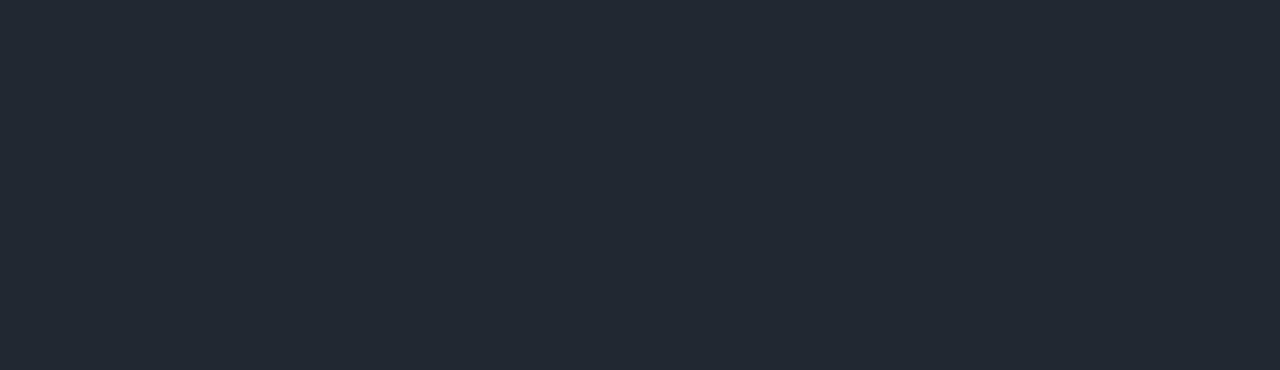
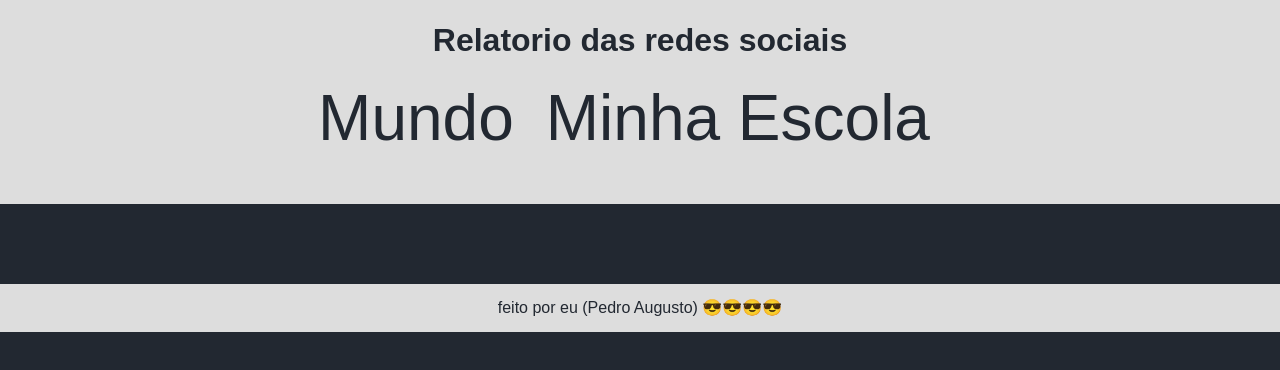
Before and after one commit to pedro-escola/minerador-dados, a plain HTML site: page index.html in a window 1280 px wide. Drawn offline with Linux system fonts and the light colour scheme; a web font is replaced by a local one.

Commit message:
html legal ebaaaaaa :DDDDD
tambem renomeia o main.js :P

```diff
--- a/index.html
+++ b/index.html
@@ -11,6 +11,27 @@
     </head>
 
     <body>
+        <header>
+            <h1> Relatorio das redes sociais </h1>
 
+            <nav>
+                <a href="index.html">Mundo</a>
+                <a href="#">Minha Escola</a>
+            </nav>
+        </header>
+
+        <main class="graficos-section">
+            <section id="graficos-container" class="graficos-container">
+                <!-- cire os grafico hiri (aqui) -->
+
+            </section>
+        </main>
+
+        <footer>
+            <p>feito por eu (Pedro Augusto) &#128526&#128526&#128526&#128526</p>
+        </footer>
+
+        <script type="module" src="assets/treco_das_informacoes.js"></script>
+        <noscript>tu não téns javascript</noscript>
     </body>
 </html>
```
Also changed, not shown: assets/main.js (deleted), assets/treco_das_informacoes.js (added).
